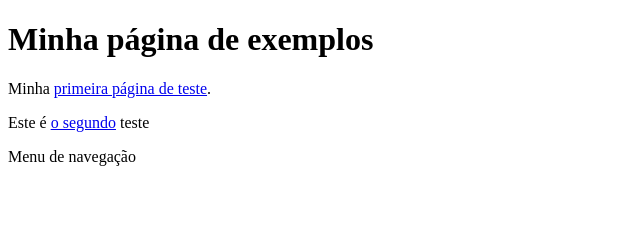
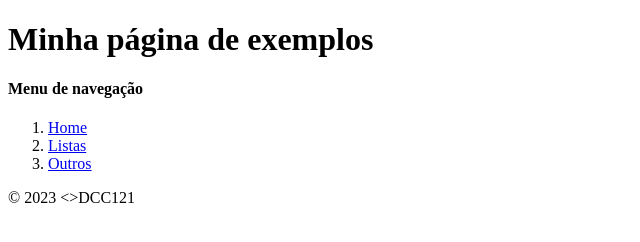
Before and after one commit to ufjf-dcc121/dcc121-2023-1-atv1-ggiacomopz, a plain HTML site: page index.html in a window 1280 px wide. Shown: the whole page, without its empty margins (0-640 px from the left). Drawn offline with Linux system fonts and the light colour scheme.

Commit message:
atualiza marcadores

```diff
--- a/index.html
+++ b/index.html
@@ -7,11 +7,21 @@
     <title>Exemplos</title>
 </head>
 <body>
-    <h1>Minha página de exemplos</h1>
-
-    <p>Minha <a href="test.html"> primeira página de teste</a>.</p>
-    <p>Este é <a href="JogosJogados.html"> o segundo</a> teste</p>
-    Menu de navegação
-
+    <header>
+        <h1>Minha página de exemplos</h1>
+        <nav>
+        <h4>Menu de navegação</h4>
+        <ol>
+            <li><a href="/">Home</a></li>
+            <li><a href="listas.html">Listas</a></li>
+            <li><a href="outros.html">Outros</a></li>
+        </ol>
+        </nav>
+    </header>
+    <main>
+    </main>
+    <footer>
+        &copy; 2023 &lt;&gt;DCC121
+    </footer>
 </body>
 </html>
```
Also changed, not shown: listas.html (renamed from JogosJogados.html, +9 -1 lines), outros.html (added, +28 -0 lines), test.html (deleted, +0 -1 lines).
